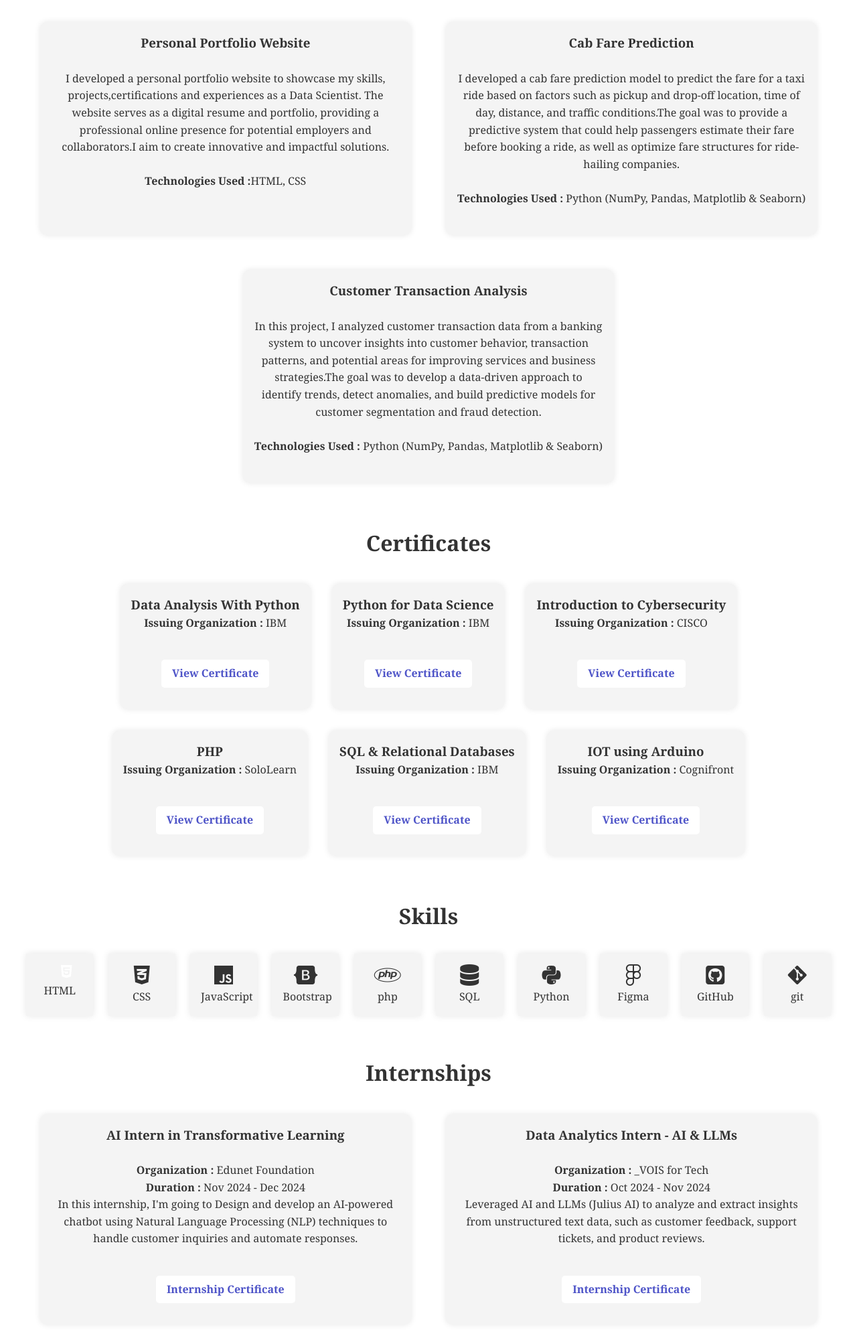
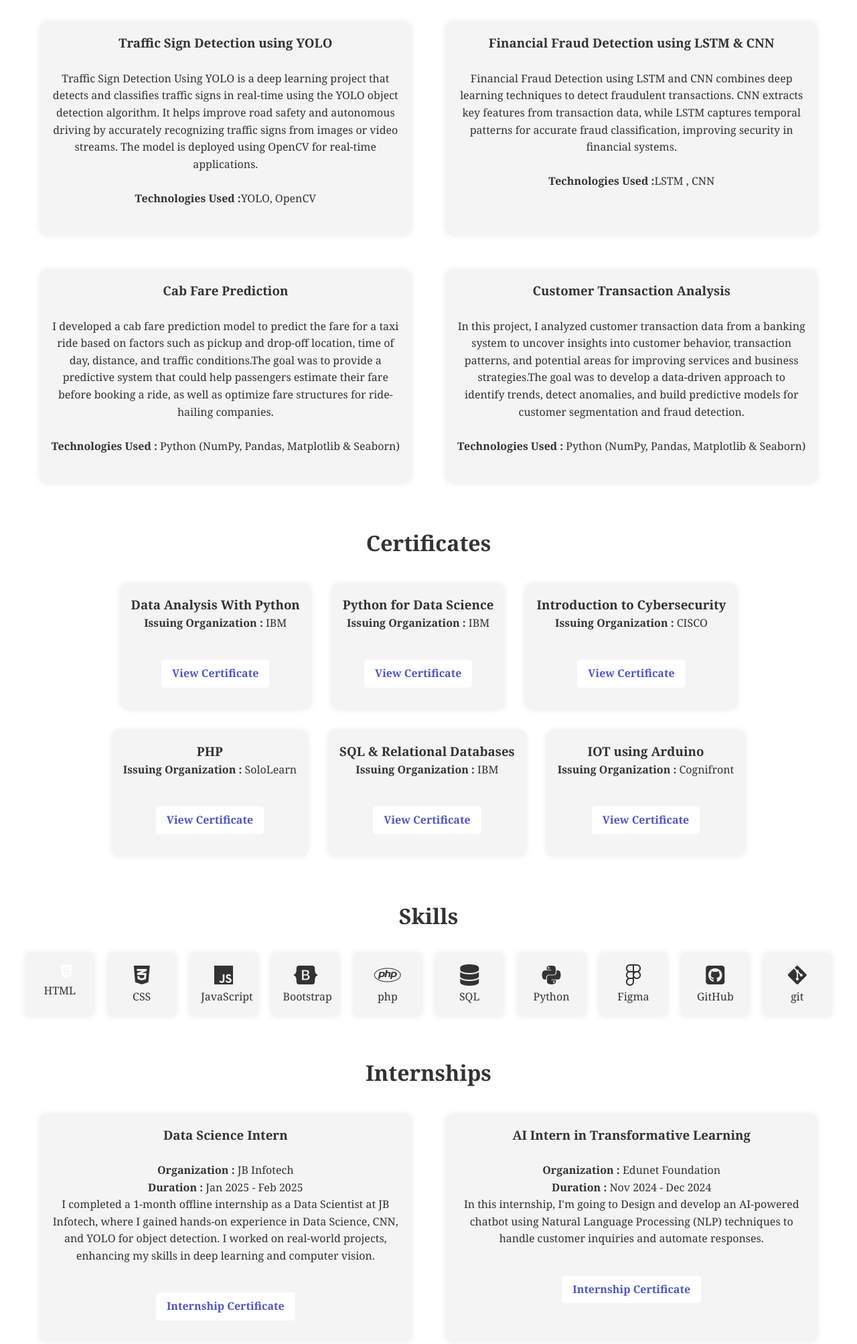
Before and after one commit to Dipali-Porje/personal-portfolio-website, a plain HTML site: page index.html in a window 1280 px wide. Shown: the part 1421-3428 px from the top of the page at 67% size. Drawn offline with Linux system fonts and the light colour scheme.

Commit message:
projects ,internship added

```diff
--- a/index.html
+++ b/index.html
@@ -61,11 +61,20 @@
         <h2>Projects</h2>
         <div class="project-container">
             <div class="project-card size" >
-                <h3 class="project-title"> Personal Portfolio Website </h3><br>
+                <h3 class="project-title"> Traffic Sign Detection using YOLO</h3><br>
                 <p class="project-description">
-                    I developed a personal portfolio website to showcase my skills, projects,certifications and experiences as a Data Scientist. The website serves as a digital resume and portfolio, providing a professional online presence for potential employers and collaborators.I aim to create innovative and impactful solutions.
+                    Traffic Sign Detection Using YOLO is a deep learning project that detects and classifies traffic signs in real-time using the YOLO object detection algorithm. It helps improve road safety and autonomous driving by accurately recognizing traffic signs from images or video streams. The model is deployed using OpenCV for real-time applications.
                 </p><br>
-                <p> <strong> Technologies Used :</strong>HTML, CSS </p><br>
+                <p> <strong> Technologies Used :</strong>YOLO, OpenCV </p><br>
+                <!--<a href="https://github.com/example-movie-recommender" target="_blank" class="btn">View Code</a> -->
+            </div>
+
+            <div class="project-card size" >
+                <h3 class="project-title"> Financial Fraud Detection using LSTM & CNN </h3><br>
+                <p class="project-description">
+                    Financial Fraud Detection using LSTM and CNN combines deep learning techniques to detect fraudulent transactions. CNN extracts key features from transaction data, while LSTM captures temporal patterns for accurate fraud classification, improving security in financial systems.
+                </p><br>
+                <p> <strong> Technologies Used :</strong>LSTM , CNN </p><br>
                 <!--<a href="https://github.com/example-movie-recommender" target="_blank" class="btn">View Code</a> -->
             </div>
             <div class="project-card size">
@@ -177,6 +186,14 @@
         <h2>Internships</h2>
         <div  class="internships">
             <div class="internship size">
+                <h3> Data Science Intern</h3><br>
+                <p><strong> Organization :</strong> JB Infotech</p>
+                <p><strong> Duration :</strong> Jan 2025 - Feb 2025</p>
+                <p class="align">I completed a 1-month offline internship as a Data Scientist at JB Infotech, where I gained hands-on experience in Data Science, CNN, and YOLO for object detection. I worked on real-world projects, enhancing my skills in deep learning and computer vision.
+                </p><br>
+                <a href="  " target="_blank" class="btn">Internship Certificate</a>
+            </div>
+            <div class="internship size">
                 <h3>AI Intern in Transformative Learning</h3><br>
                 <p><strong> Organization :</strong> Edunet Foundation</p>
                 <p><strong> Duration :</strong> Nov 2024 - Dec 2024</p>
```
